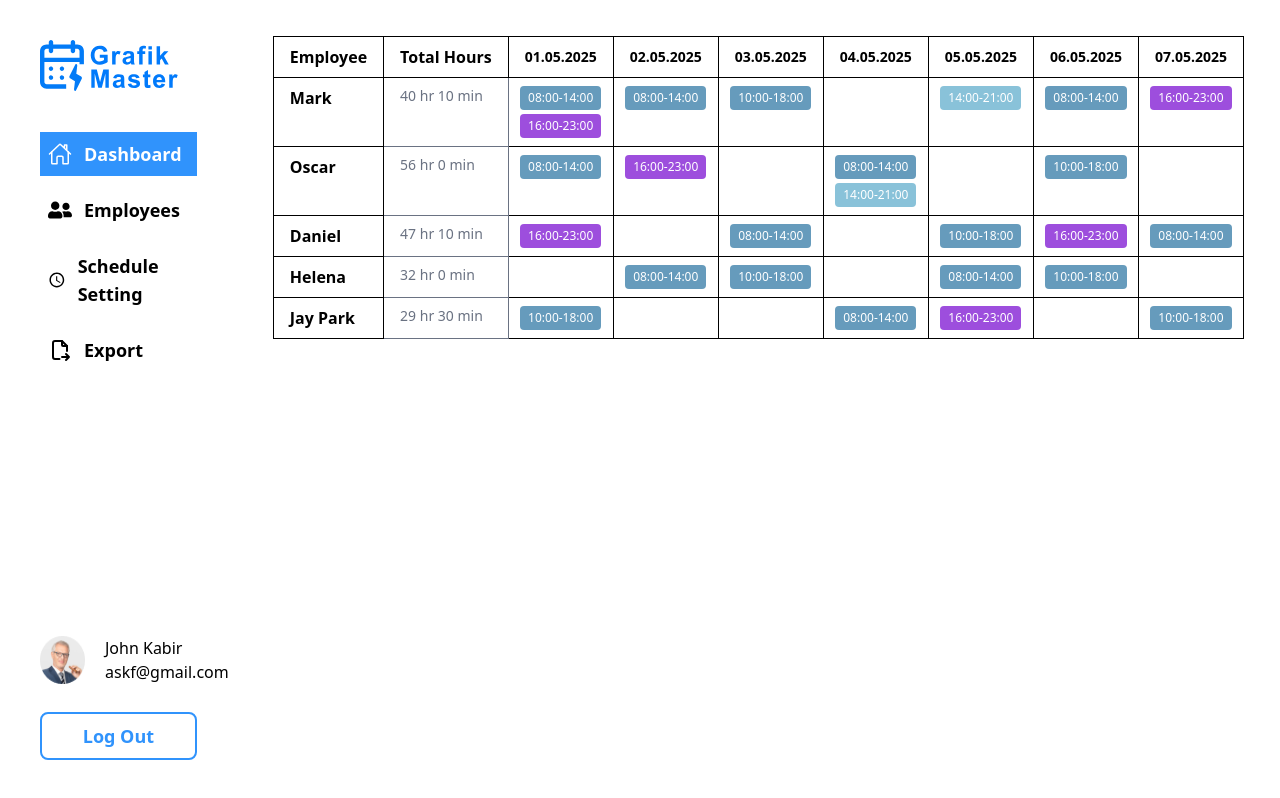
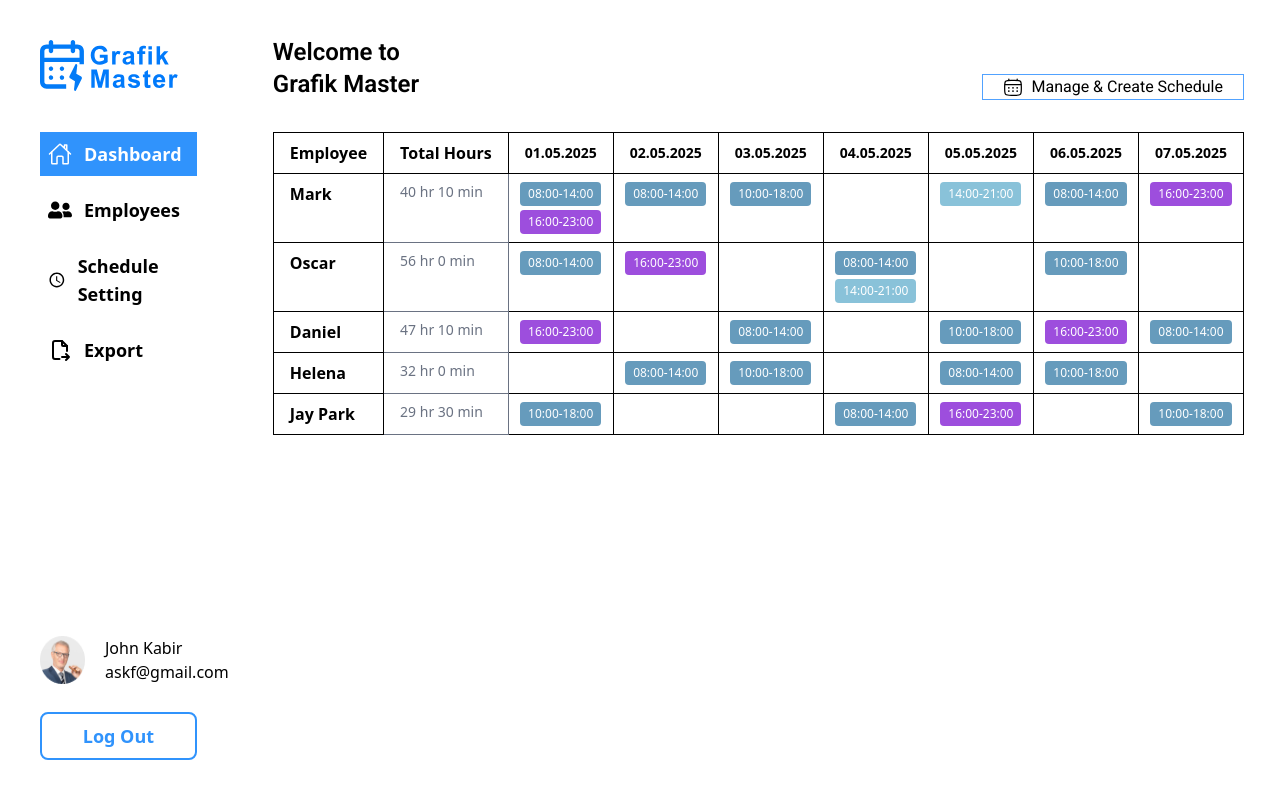
Before and after one commit to Cyber-Programer/STworz_Konto_Schedule, a React (Vite) app: page /dashboard in a window 1280 px wide. Built offline with nearby package versions, Linux system fonts and the light colour scheme.

Commit message:
dashboard modify

```diff
--- a/src/assets/images.jsx
+++ b/src/assets/images.jsx
@@ -4,13 +4,15 @@ import scheduleCall from "./icons/schedule/phone.svg";
 import scheduleVideo from "./icons/schedule/video.svg";
 import scheduleBot from "./icons/schedule/bot.svg";
 import scheduleSend from "./icons/schedule/send.svg";
+import scheduleCalender from "./icons/schedule/calendar.svg"
 const WebIcons = {
   logo: lg, // main logo
   authMain: authmain, // auth bg
   scheduleCall: scheduleCall, // schedule call ico
   scheduleVideo: scheduleVideo, // schedule video call ico
   scheduleBot: scheduleBot, // schedule bot ico
-  scheduleSend: scheduleSend,
+  scheduleSend: scheduleSend, // schedule send ico
+  scheduleCalender: scheduleCalender // schedule calender ico
 };
 
 export default WebIcons;
--- a/src/pages/Dashboard/Dashboard.jsx
+++ b/src/pages/Dashboard/Dashboard.jsx
@@ -1,5 +1,5 @@
 import React, { useState } from "react";
-
+import WebIcons from "../../assets/images";
 const Dashboard = () => {
   const [dateColumns, setDateColumns] = useState([
     "2025-05-01",
@@ -84,6 +84,20 @@ const Dashboard = () => {
   }
 
   return (
+    <>
+      <div className="p-4 font-Roboto">
+        <div className="flex justify-between">
+          <h2 className="text-2xl font-semibold w-40">
+            Welcome to Grafik Master
+          </h2>
+          <div className="flex items-end">
+            <button className="flex  gap-2 items-center border px-5 py-2dispaly              border-blue-400">
+              <img className="w-5 " src={WebIcons.scheduleCalender} alt="" />
+              Manage & Create Schedule
+            </button>
+          </div>
+        </div>
+      </div>
       <div className="overflow-auto p-4">
         <table className="table-auto border-collapse border-gray-500">
           <thead>
@@ -137,6 +151,7 @@ const Dashboard = () => {
           </tbody>
         </table>
       </div>
+    </>
   );
 };
 
```
Also changed, not shown: src/assets/icons/schedule/calendar.svg (added). Lines whose indentation alone changed are shown as unchanged.
